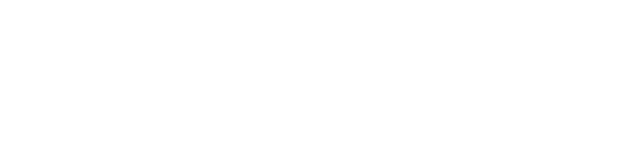
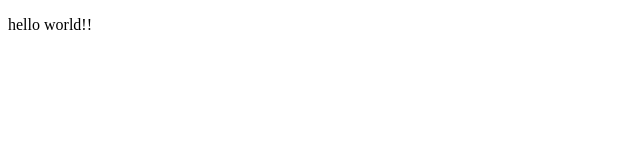
Before and after one commit to abir221090/new-year-new-me, a plain HTML site: page index.html in a window 1280 px wide. Shown: the whole page, without its empty margins (0-640 px from the left). Drawn offline with Linux system fonts and the light colour scheme.

Commit message:
first test

```diff
--- a/index.html
+++ b/index.html
@@ -6,6 +6,8 @@
     <title>Document</title>
 </head>
 <body>
-
+    <p>
+        hello world!!
+    </p>
 </body>
 </html>
```
